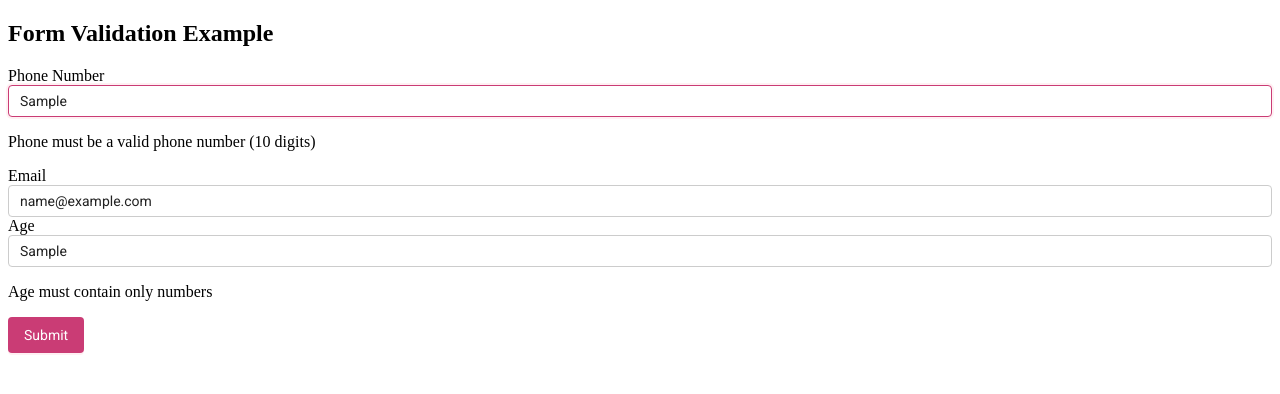
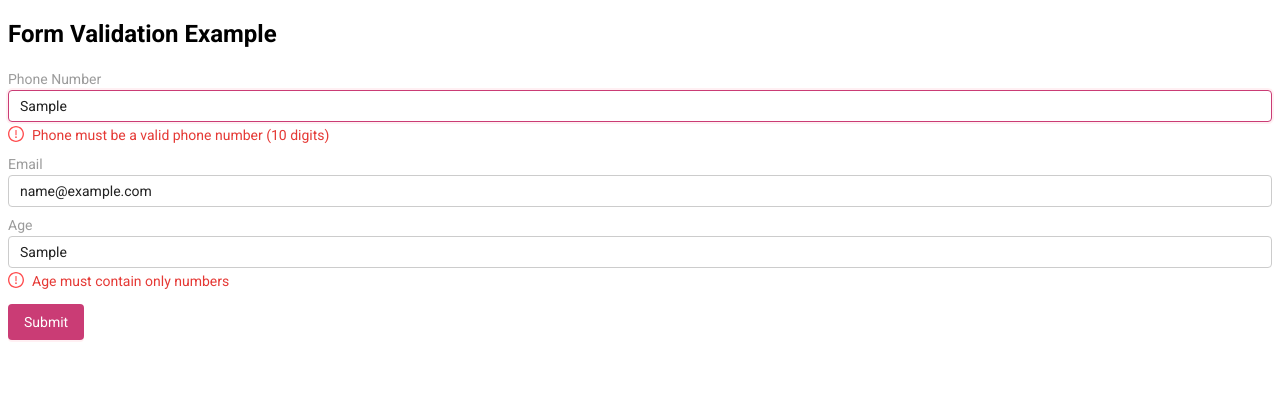
Before and after one commit to AbeethaHeshan/scm_LMS_ui, a React (Vite) app: page / in a window 1280 px wide. Both pictures are taken after typing "Sample", "name@example.com", "Sample" into the empty fields and a click on the button "Submit". Shown: the top 394 px of the page. Built offline with nearby package versions, Linux system fonts and the light colour scheme.

Commit message:
update the warapper fields

```diff
--- a/index.html
+++ b/index.html
@@ -8,9 +8,7 @@
 
   <link rel="preconnect" href="https://fonts.googleapis.com">
   <link rel="preconnect" href="https://fonts.gstatic.com" crossorigin>
-  <link
-    href="https://fonts.googleapis.com/css2?family=Roboto:wght@400;500;700&family=Open+Sans:wght@400;600;700&display=swap"
-    rel="stylesheet">
+  <link href="https://fonts.googleapis.com/css2?family=Open+Sans:ital,wght@0,300..800;1,300..800&family=Roboto:ital,wght@0,100..900;1,100..900&display=swap" rel="stylesheet">
 
   <title>Vite + React + TS</title>
 </head>
--- a/src/App.tsx
+++ b/src/App.tsx
@@ -1,6 +1,7 @@
 import { ToastNotification } from './components/feedback-notifications/ToastNotification';
 import { ThemeProvider } from './context/theme/Theme.context';
 import Test from './pages/Test.';
+import './index.css';
 
 function App() {
   return (
--- a/src/components/inputs/FieldWrapper.tsx
+++ b/src/components/inputs/FieldWrapper.tsx
@@ -1,5 +1,8 @@
-import React, { ReactNode } from "react";
-import clsx from "clsx";
+import React, { ReactNode } from 'react';
+import clsx from 'clsx';
+import { ExclamationCircleOutlined } from '@ant-design/icons';
+import { Typography, Space } from 'antd';
+const { Text } = Typography;
 
 interface FieldWrapperProps {
   label?: string;
@@ -9,11 +12,25 @@ interface FieldWrapperProps {
 }
 
 const FieldWrapper: React.FC<FieldWrapperProps> = ({ label, error, children, className }) => {
+
   return (
-        <div className={clsx("flex flex-col gap-2", className)}>
-            {label && <label className="text-sm font-medium text-gray-700">{label}</label>}
+    <div className={clsx(className)} style={{ marginBottom: '7px',marginTop:'7px' }}>
+      {label && (
+        <div>
+          <Text type="secondary">{label}</Text>
+        </div>
+      )}
+      <div>
         {children}
-            {error && <p className="text-red-500 text-xs">{error}</p>}
+      </div>
+      {error && (
+        <div style={{ marginTop: '2px' }}>
+          <Space>
+            <ExclamationCircleOutlined style={{ color: '#ff4d4f' }} />
+            <Text type="danger">{error}</Text>
+          </Space>
+        </div>
+      )}
     </div>
   );
 };
--- a/src/components/inputs/TextField.tsx
+++ b/src/components/inputs/TextField.tsx
@@ -18,11 +18,7 @@ const TextField: React.FC<TextFieldProps> = ({ label, name, control, error }) =>
         name={name}
         control={control}
         render={({ field }) => (
-                    <Input
-                        {...field}
-                        className="custom-input"
-                        placeholder="Enter text"
-                    />
+          <Input {...field} className="custom-input" placeholder="Enter text" />
         )}
       />
     </FieldWrapper>
--- a/src/index.css
+++ b/src/index.css
@@ -1,68 +1,8 @@
-/* :root {
-  font-family: system-ui, Avenir, Helvetica, Arial, sans-serif;
-  line-height: 1.5;
-  font-weight: 400;
-
-  color-scheme: light dark;
-  color: rgba(255, 255, 255, 0.87);
-  background-color: #242424;
-
-  font-synthesis: none;
-  text-rendering: optimizeLegibility;
-  -webkit-font-smoothing: antialiased;
-  -moz-osx-font-smoothing: grayscale;
+body {
+  font-family:
+    'Roboto',
+    -apple-system,
+    BlinkMacSystemFont,
+    'Segoe UI',
+    sans-serif;
 }
-
-a {
-  font-weight: 500;
-  color: #646cff;
-  text-decoration: inherit;
-}
-a:hover {
-  color: #535bf2;
-}
-
-body {
-  margin: 0;
-  display: flex;
-  place-items: center;
-  min-width: 320px;
-  min-height: 100vh;
-}
-
-h1 {
-  font-size: 3.2em;
-  line-height: 1.1;
-}
-
-button {
-  border-radius: 8px;
-  border: 1px solid transparent;
-  padding: 0.6em 1.2em;
-  font-size: 1em;
-  font-weight: 500;
-  font-family: inherit;
-  background-color: #1a1a1a;
-  cursor: pointer;
-  transition: border-color 0.25s;
-}
-button:hover {
-  border-color: #646cff;
-}
-button:focus,
-button:focus-visible {
-  outline: 4px auto -webkit-focus-ring-color;
-}
-
-@media (prefers-color-scheme: light) {
-  :root {
-    color: #213547;
-    background-color: #ffffff;
-  }
-  a:hover {
-    color: #747bff;
-  }
-  button {
-    background-color: #f9f9f9;
-  }
-} */
--- a/src/pages/Test..tsx
+++ b/src/pages/Test..tsx
@@ -5,14 +5,18 @@ import TextField from '../components/inputs/TextField';
 import { RegisterOptions, FieldValues, UseFormRegisterReturn } from 'react-hook-form';
 const Option = Select.Option;
 type Props = {};
-import { useForm } from 'react-hook-form'
+import { useForm } from 'react-hook-form';
 import Validation from '../utils/Validations';
 
-
-export default function Test({ }: Props) {
+export default function Test({}: Props) {
   const te = useTheme();
 
-  const { register, handleSubmit, formState: { errors }, control } = useForm({})
+  const {
+    register,
+    handleSubmit,
+    formState: { errors },
+    control,
+  } = useForm({});
   const { showSuccess, showError } = useAlert();
 
   function handleChange(value) {
@@ -28,8 +32,8 @@ export default function Test({ }: Props) {
   }
 
   const onSubmit = (data: any) => {
-    console.log('Form data:', data)
-  }
+    console.log('Form data:', data);
+  };
 
   return (
     <div>
@@ -40,7 +44,7 @@ export default function Test({ }: Props) {
           <TextField
             control={control}
             label="Phone Number"
-            {...Validation.apply(register, "phone", {
+            {...Validation.apply(register, 'phone', {
               required: true,
               phone: true,
             })}
@@ -50,7 +54,7 @@ export default function Test({ }: Props) {
           <TextField
             control={control}
             label="Email"
-            {...Validation.apply(register, "email", {
+            {...Validation.apply(register, 'email', {
               required: true,
               email: true,
             })}
@@ -60,15 +64,17 @@ export default function Test({ }: Props) {
           <TextField
             control={control}
             label="Age"
-            {...Validation.apply(register, "age", {
+            {...Validation.apply(register, 'age', {
               required: true,
               onlyNumbers: true,
-              range: { min: 18, max: 100 }
+              range: { min: 18, max: 100 },
             })}
             error={errors.age}
           />
 
-          <Button type="primary" htmlType="submit">Submit</Button>
+          <Button type="primary" htmlType="submit" style={{marginTop:'5px'}}>
+            Submit
+          </Button>
         </form>
       </div>
     </div>
```
Also changed, not shown: src/utils/Validations.ts (+25 -7 lines). Lines whose indentation alone changed are shown as unchanged.
